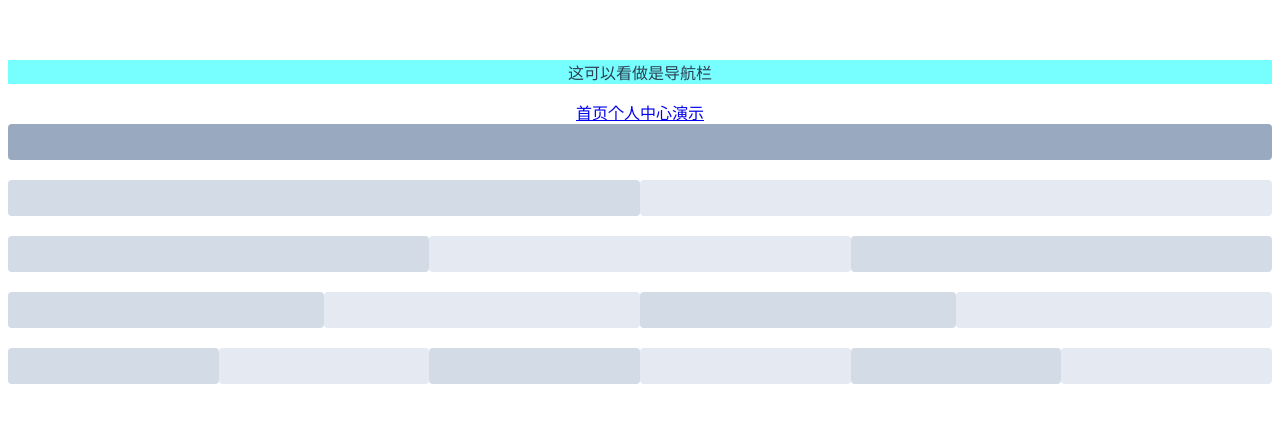
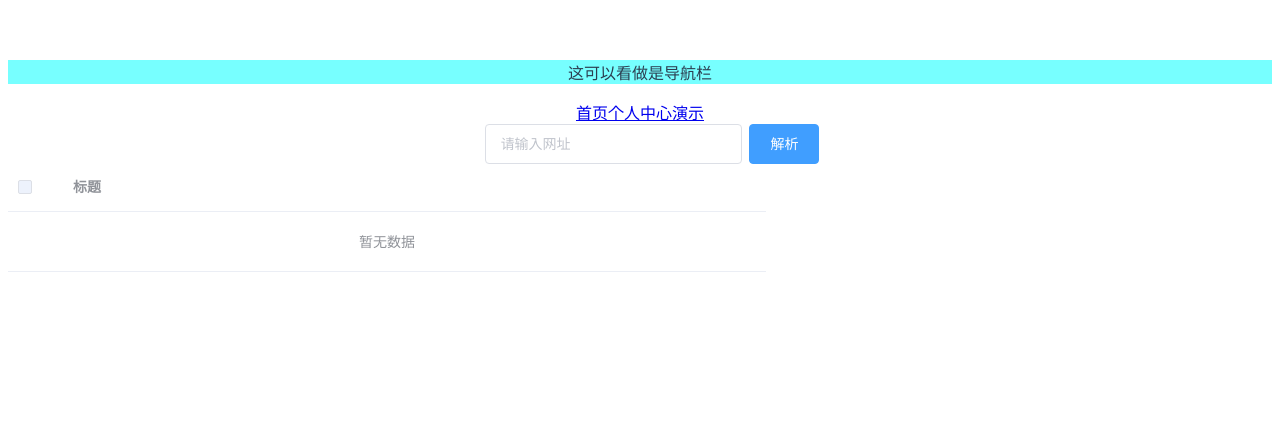
Before and after one commit to pandas16/grap_vue, a Vue app: page /#/demo in a window 1280 px wide. Shown: the top 422 px of the page. Built offline with nearby package versions, Linux system fonts and the light colour scheme.

Commit message:
实现了下载指定内容的基本功能

```diff
--- /dev/null
+++ b/jsconfig.json
@@ -0,0 +1,5 @@
+{
+    "include": [
+        "./src/*"
+    ]
+}
--- a/package.json
+++ b/package.json
@@ -8,8 +8,11 @@
     "lint": "vue-cli-service lint"
   },
   "dependencies": {
+    "axios": "^0.21.1",
+    "cheerio": "^1.0.0-rc.10",
     "core-js": "^3.6.5",
     "element-ui": "^2.15.5",
+    "file-saver": "^2.0.5",
     "vue": "^2.6.11",
     "vue-router": "^3.5.2"
   },
--- a/src/pages/demo.vue
+++ b/src/pages/demo.vue
@@ -1,86 +1,154 @@
 <template>
-  <div>
-    <el-row>
-      <el-col :span="24"
-        ><div class="grid-content bg-purple-dark"></div
-      ></el-col>
+  <div id="demo">
+    <el-row type="flex" class="row-bg" justify="center" :gutter="7">
+      <el-col :span="5">
+        <el-input v-model="input" placeholder="请输入网址"></el-input>
+      </el-col>
+      <el-col :span="1">
+        <el-button type="primary" v-on:click="doSomething">解析</el-button>
+      </el-col>
+      <el-col :span="1" v-if="tableData.length > 0">
+        <el-button type="primary" v-on:click="doDownLoad">下载</el-button>
+      </el-col>
     </el-row>
-    <el-row>
-      <el-col :span="12"><div class="grid-content bg-purple"></div></el-col>
-      <el-col :span="12"
-        ><div class="grid-content bg-purple-light"></div
-      ></el-col>
-    </el-row>
-    <el-row>
-      <el-col :span="8"><div class="grid-content bg-purple"></div></el-col>
-      <el-col :span="8"
-        ><div class="grid-content bg-purple-light"></div
-      ></el-col>
-      <el-col :span="8"><div class="grid-content bg-purple"></div></el-col>
-    </el-row>
-    <el-row>
-      <el-col :span="6"><div class="grid-content bg-purple"></div></el-col>
-      <el-col :span="6"
-        ><div class="grid-content bg-purple-light"></div
-      ></el-col>
-      <el-col :span="6"><div class="grid-content bg-purple"></div></el-col>
-      <el-col :span="6"
-        ><div class="grid-content bg-purple-light"></div
-      ></el-col>
-    </el-row>
-    <el-row>
-      <el-col :span="4"><div class="grid-content bg-purple"></div></el-col>
-      <el-col :span="4"
-        ><div class="grid-content bg-purple-light"></div
-      ></el-col>
-      <el-col :span="4"><div class="grid-content bg-purple"></div></el-col>
-      <el-col :span="4"
-        ><div class="grid-content bg-purple-light"></div
-      ></el-col>
-      <el-col :span="4"><div class="grid-content bg-purple"></div></el-col>
-      <el-col :span="4"
-        ><div class="grid-content bg-purple-light"></div
-      ></el-col>
-    </el-row>
+    <el-table ref="multipleTable" :data="tableData" tooltip-effect="dark" style="width: 60%"
+      @selection-change="handleSelectionChange">
+      <el-table-column type="selection" width="55">
+      </el-table-column>
+      <el-table-column label="标题" show-overflow-tooltip>
+        <template slot-scope="scope">{{ scope.row.name }}</template>
+      </el-table-column>
+      <!-- <el-table-column prop="name" label="姓名" width="120">
+      </el-table-column>
+      <el-table-column prop="address" label="地址" show-overflow-tooltip>
+      </el-table-column> -->
+    </el-table>
   </div>
 </template>
 
 <script>
+import axios from "axios";
+import * as cheerio from "cheerio";
+import Tools from '../tools/utils';
+
 export default {
   name: "demo",
-  data() {
+  data () {
     return {
-      awesome: false,
+      input: "",
+      tableData: [], //解析列表
+      multipleSelection: [],
+      baseUrl: "/18_18099/", //基础url
     };
+  },
+  methods: {
+    toggleSelection (rows) {
+      if (rows) {
+        rows.forEach(row => {
+          this.$refs.multipleTable.toggleRowSelection(row);
+        });
+      } else {
+        this.$refs.multipleTable.clearSelection();
+      }
+    },
+    handleSelectionChange (val) {
+      this.multipleSelection = val;
+    },
+    doSomething: async function () {
+      /***********************以下是测试代码********************/
+      let isHasEndFlag = true;
+      let initIndex = -1;
+      let endName = ``;
+      let urls = [];
+      let captionList = []; //标题数组
+      let startName = `第六百三十章`;
+      /************************华丽的分割线*********************/
+
+      let data = await axios.get(this.baseUrl, { responseType: "blob" });
+      let resultText = await this.getGBKResult(data.data);
+      let $ = cheerio.load(resultText, { decodeEntities: false }); //用cheerio解析页面数据
+      this.tableData = [];
+
+      $($("dd:nth-of-type(n+7) a").toArray().reverse()).each(
+        (index, element) => {
+          let $text = $(element).text();
+          let $url = $(element).attr("href");
+          if (isHasEndFlag && $text.includes(endName)) {
+            initIndex = index;
+          }
+          if (((isHasEndFlag && initIndex > -1) || !isHasEndFlag) && /第.*章.*/.test($text)) {
+            captionList.unshift($text);
+            urls.unshift($url);
+            this.tableData.unshift({ name: $text, url: $url });
+          }
+          if ($text.includes(startName)) {
+            return false;
+          }
+        }
+      );
+      console.log("获取数组完成:", JSON.stringify(urls), "数组长度:", urls.length);
+    },
+    getGBKResult: function (data) {
+      return new Promise(function (resolve) {
+        let reader = new FileReader();
+        reader.readAsText(data, "GBK");
+        reader.onload = function () {
+          resolve(reader.result);
+        };
+      });
+    },
+    doDownLoad: async function () {
+      console.log('===Tools===',Tools);
+      if (!Tools.isDataValid(this.multipleSelection) || this.multipleSelection.length < 1) {
+        console.log('===TODO 完善错误提示===');
+        return;
+      }
+      let result = '';
+      for (let index = 0; index < this.multipleSelection.length; index++) {
+        try {
+          await Tools.delay(250);
+          let chapterText = await this.fetchChapter(this.multipleSelection[index]);
+          if (Tools.isDataValid(chapterText)) {
+            result += chapterText;
+          }
+          // if (resStr && resStr.length > 0) {
+          //   await Tools.writeFile('测试', resStr);
+          // } else {
+          //   console.log('===TODO 完善错误提示===', '抓取失败');
+          // }
+        } catch (error) {
+          console.log('===TODO 完善错误提示===', error);
+        }
+      }
+      await Tools.writeFile('测试', result);
+    },
+    fetchChapter: async function (row) {
+      console.log('===row===', JSON.stringify(row));
+      let url = `${this.baseUrl}${row && row.url}`;
+      var str = ``;
+      console.log('===url===',url);
+      let data = await axios.get(url, { responseType: "blob" });
+      let resultText = await this.getGBKResult(data.data);
+      let $ = cheerio.load(resultText, { decodeEntities: false }); //用cheerio解析页面数据
+      let header = $('h1').text().trim();
+      header = header.replace(/（.*?）/, '');
+      header = header.replace(/【.*?】/, '');
+      str += ('\r\n' + header + '\r\n');
+      console.log('===str===', str);
+      $('div#content').contents().each((index, element) => {
+        let $text = $(element).text().trim();
+        if ($text.indexOf('PS：') != -1 || $text.indexOf('PS:') != -1 || $text.indexOf('booktxt') != -1) {
+          return false;
+        }
+        if ($text && $text.length > 0) { //不需要空行
+          str += (`    ` + $text + '\r\n');
+        }
+      });
+      return str;
+    }
   },
 };
 </script>
 
 <style>
-.el-row {
-  margin-bottom: 20px;
-  &:last-child {
-    margin-bottom: 0;
-  }
-}
-.el-col {
-  border-radius: 4px;
-}
-.bg-purple-dark {
-  background: #99a9bf;
-}
-.bg-purple {
-  background: #d3dce6;
-}
-.bg-purple-light {
-  background: #e5e9f2;
-}
-.grid-content {
-  border-radius: 4px;
-  min-height: 36px;
-}
-.row-bg {
-  padding: 10px 0;
-  background-color: #f9fafc;
-}
 </style>
--- /dev/null
+++ b/src/tools/utils.js
@@ -0,0 +1,32 @@
+/**
+ * 公共方法
+ */
+ import { saveAs } from 'file-saver'
+
+const Tools = {
+    writeFile: (fileName = '', content = '') => {
+        return new Promise((resolve) => {
+            let str = new Blob([content], {type: 'text/plain;charset=utf-8'});
+            saveAs(str, fileName);
+            resolve();
+        });
+    },
+    isDataValid: function (data = '') {
+        if (data != null) {
+            data = data.toString();
+            if (data != '' && data != 'undefined' && data != 'null') {
+                return true;
+            }
+        }
+        return false;
+    },
+    delay: async (time) => {
+        return new Promise((resolve) => {
+            setTimeout(() => {
+                resolve();
+            }, time);
+        });
+    },
+}
+
+export default Tools;
--- /dev/null
+++ b/vue.config.js
@@ -0,0 +1,11 @@
+module.exports = {
+    devServer: {
+        proxy : {
+            "/" : {
+                target : "https://www.ddyueshu.com",
+                changeOrigin: true,
+                ws : true
+            },
+        }
+    }
+};
```
Also changed, not shown: 1 other file (tests, documents, lock files or other folders).
